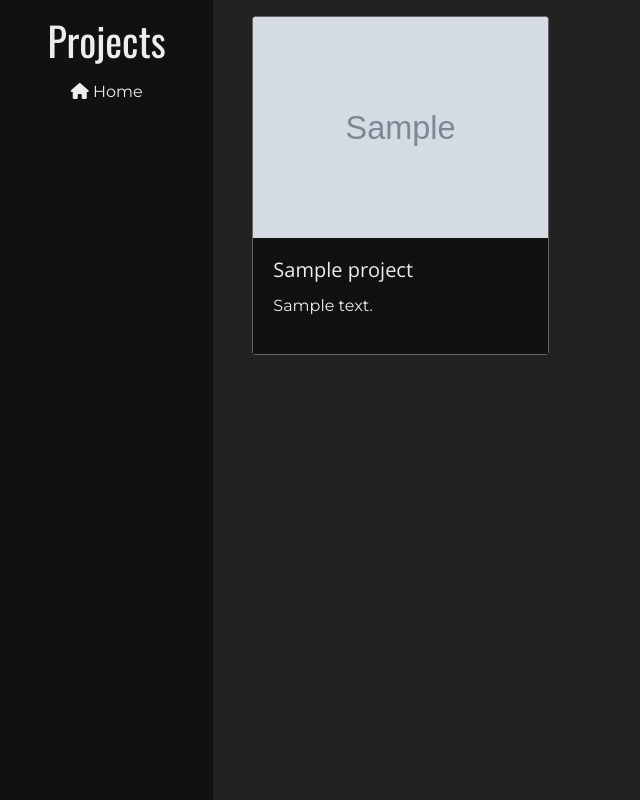
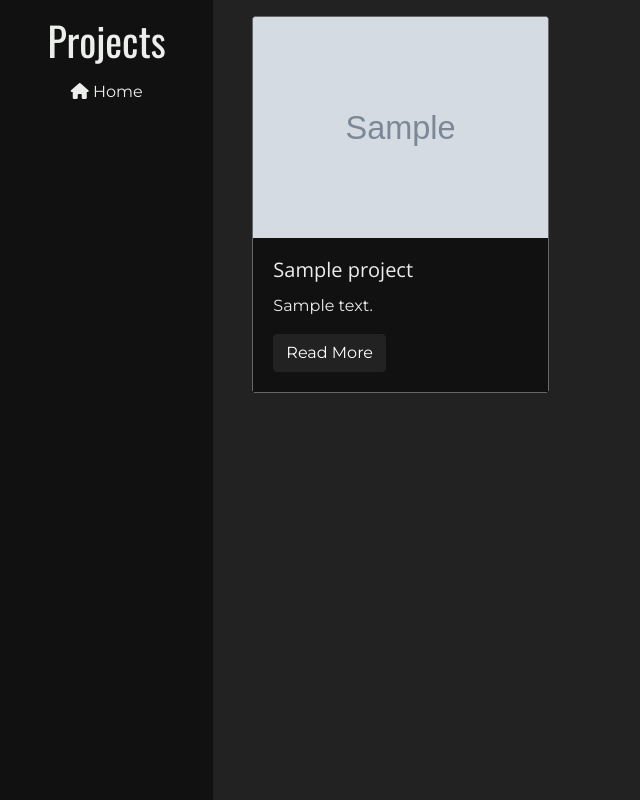
Before and after one commit to dcfreire/funnisquares.github.io, a Django app: template projects/templates/projects/all_projects.html in a window 1280 px wide. Shown: the whole page, without its empty margins (0-640 px from the left). Run offline with Django 3.2, Linux system fonts and the light colour scheme; the template is opened without the code that fills it: most values are stand-ins (such as "Sample title", 1, 10 or a date in 2020); grey boxes marked "Sample" are stand-in pictures; some libraries are stand-ins or nearby versions.

Commit message:
Changes in cards view

```diff
--- a/projects/templates/projects/all_projects.html
+++ b/projects/templates/projects/all_projects.html
@@ -8,11 +8,15 @@
 
     <div class="col">
       <div class="card mb-2 rounded border-secondary">
-        <img class="card-img-top" src="{{ project.image.url }}" />
-        <div class="card-body bg-dark text-light ">
+        <a class="card-link" href={% url 'projects:project_detail' project.pk %}>
+        <img class="card-img-top" src="{{ project.image.url }}" style="transform: rotate(0);"/>
+        </a>
+        <div class="card-body bg-dark text-light " style="position: relative;">
           <h5 class="card-title">{{ project.title }}</h5>
           <p class="card-text">{{ project.description }}</p>
-          <a href={% url 'projects:project_detail' project.pk %} class="stretched-link"></a>
+          <a href={% url 'projects:project_detail' project.pk %} class="btn btn-primary">
+           Read More
+          </a>
         </div>
       </div>
     </div>
```
